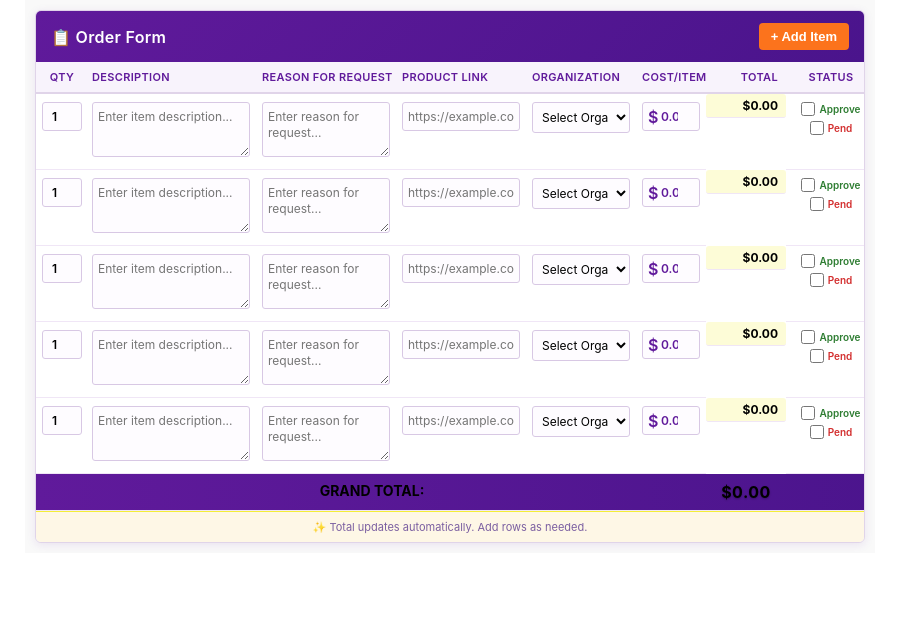
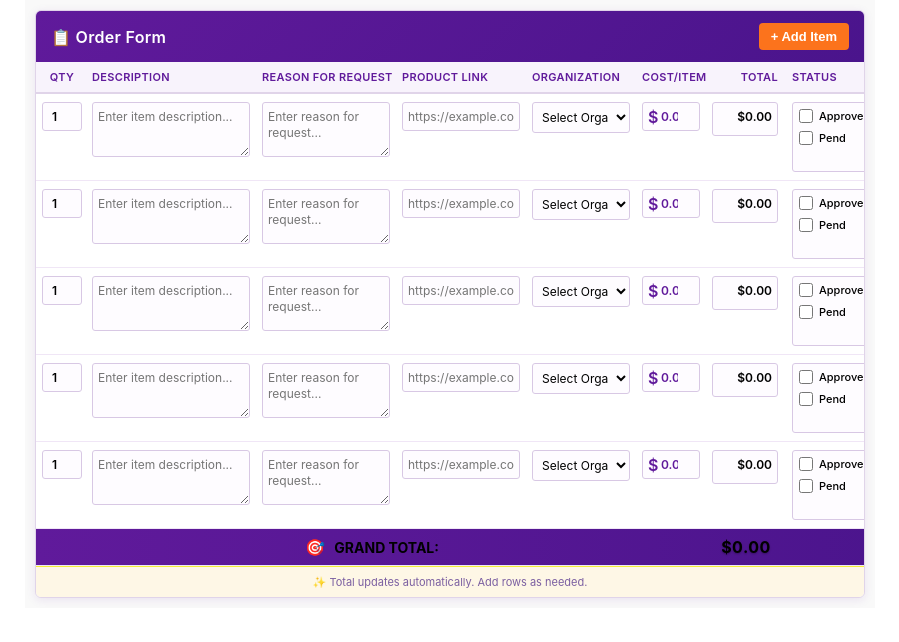
Before and after one commit to dvaughan111/Table, a plain HTML site: page index.html in a window 1280 px wide. Shown: the whole page, without its empty margins (190-1089 px from the left). Drawn offline with Linux system fonts and the light colour scheme.

Commit message:
Update index.html

```diff
--- a/index.html
+++ b/index.html
@@ -87,7 +87,7 @@
             padding: 8px 6px;
             border-bottom: 1px solid #f0e6f6;
             vertical-align: top;
-            color: #000000; /* BLACK FONT */
+            color: #000000;
         }
 
         /* COLUMN WIDTHS - TIGHTER LAYOUT */
@@ -143,10 +143,10 @@
 
         .order-table th:nth-child(8), /* Status Checkboxes */
         .order-table td:nth-child(8) {
-            width: 90px;
-            min-width: 90px;
-            max-width: 90px;
-            text-align: center;
+            width: 100px;
+            min-width: 100px;
+            max-width: 100px;
+            text-align: left;
         }
 
         .order-table th:nth-child(9), /* Actions */
@@ -171,7 +171,7 @@
             border: 1px solid #d8c8e4;
             border-radius: 3px;
             font-size: 12px;
-            color: #000000; /* BLACK TEXT */
+            color: #000000;
             background-color: #fefcff;
             font-family: inherit;
         }
@@ -232,32 +232,41 @@
             color: #000000;
         }
 
-        /* ROW TOTAL - YELLOW BACKGROUND, BLACK TEXT */
+        /* ROW TOTAL - NO YELLOW BACKGROUND, INPUT BOX STYLE */
         .row-total {
-            font-weight: 700;
-            color: #000000; /* BLACK TEXT */
+            font-weight: 600;
+            color: #000000;
             font-size: 12px;
-            background-color: rgba(244, 238, 56, 0.2);
+            padding: 6px 5px !important;
+            display: block;
+            text-align: right;
+            background-color: #fefcff;
+            border: 1px solid #d8c8e4;
             border-radius: 3px;
-            padding: 4px 6px !important;
-            display: inline-block;
-            text-align: center;
+            min-height: 34px;
+            line-height: 1.4;
         }
 
-        /* STATUS CHECKBOXES - APPROVE/PEND */
+        /* STATUS CHECKBOXES - INPUT BOX STYLE, LEFT ALIGNED, SAME FONT COLOR */
         .status-checkboxes {
             display: flex;
             flex-direction: column;
-            gap: 5px;
-            align-items: center;
+            gap: 8px;
+            align-items: flex-start;
+            padding: 6px;
+            background-color: #fefcff;
+            border: 1px solid #d8c8e4;
+            border-radius: 3px;
+            min-height: 70px;
         }
 
         .checkbox-group {
             display: flex;
             align-items: center;
-            gap: 4px;
-            font-size: 10px;
-            color: #000000; /* BLACK TEXT */
+            gap: 6px;
+            font-size: 11px;
+            color: #000000;
+            width: 100%;
         }
 
         .checkbox-group input[type="checkbox"] {
@@ -265,16 +274,13 @@
             height: 14px;
             margin: 0;
             accent-color: #fc731c;
+            cursor: pointer;
         }
 
-        .approve-checkbox {
-            color: #2e7d32;
-            font-weight: 600;
-        }
-
-        .pend-checkbox {
-            color: #d32f2f;
-            font-weight: 600;
+        .checkbox-group label {
+            cursor: pointer;
+            font-weight: 500;
+            color: #000000;
         }
 
         /* DELETE BUTTON - ORANGE */
@@ -300,7 +306,7 @@
             cursor: not-allowed;
         }
 
-        /* GRAND TOTAL ROW - CENTERED, WHITE BOLD TEXT, LARGER FONT */
+        /* GRAND TOTAL ROW - CENTERED, WHITE BOLD TEXT WITH ICON */
         .total-row {
             background: linear-gradient(to right, #601a9b, #4a148c);
             color: white;
@@ -308,21 +314,27 @@
         }
 
         .total-label {
-            text-align: right;
+            text-align: center;
             padding-right: 10px !important;
             font-size: 14px;
             color: white;
             font-weight: 700;
-            text-align: center; /* CENTERED */
         }
 
         .grand-total {
-            font-size: 16px; /* LARGER FONT */
-            color: white; /* WHITE TEXT */
-            font-weight: 700; /* BOLD */
-            text-align: center; /* CENTERED */
+            font-size: 16px;
+            color: white;
+            font-weight: 700;
+            text-align: center;
             text-shadow: 0 1px 2px rgba(0, 0, 0, 0.3);
             letter-spacing: 0.5px;
+        }
+
+        /* ICON IN GRAND TOTAL */
+        .total-icon {
+            display: inline-block;
+            margin-right: 6px;
+            font-size: 16px;
         }
 
         /* TABLE FOOTER - YELLOW BACKGROUND */
@@ -401,11 +413,6 @@
         .table-wrapper::-webkit-scrollbar-thumb:hover {
             background: #a48bc0;
         }
-
-        /* CHECKBOX EXCLUSIVITY - ONLY ONE CAN BE SELECTED */
-        .checkbox-group input[type="checkbox"]:checked + .other-checkbox {
-            opacity: 0.5;
-        }
     </style>
 </head>
 <body>
@@ -436,7 +443,9 @@
                     </tbody>
                     <tfoot>
                         <tr class="total-row">
-                            <td colspan="6" class="total-label">GRAND TOTAL:</td>
+                            <td colspan="6" class="total-label">
+                                <span class="total-icon">🎯</span> GRAND TOTAL:
+                            </td>
                             <td id="grandTotal" class="grand-total">$0.00</td>
                             <td></td>
                             <td></td>
@@ -520,10 +529,12 @@
                                data-row="${rowId}">
                     </div>
                 </td>
-                <td class="row-total" id="row-total-${rowId}">$0.00</td>
+                <td>
+                    <div class="row-total" id="row-total-${rowId}">$0.00</div>
+                </td>
                 <td>
                     <div class="status-checkboxes">
-                        <div class="checkbox-group approve-checkbox">
+                        <div class="checkbox-group">
                             <input type="checkbox"
                                    id="approve-${rowId}"
                                    class="status-approve"
@@ -531,7 +542,7 @@
                                    onchange="updateStatus('${rowId}', 'approve', this.checked)">
                             <label for="approve-${rowId}">Approve</label>
                         </div>
-                        <div class="checkbox-group pend-checkbox">
+                        <div class="checkbox-group">
                             <input type="checkbox"
                                    id="pend-${rowId}"
                                    class="status-pend"
```
